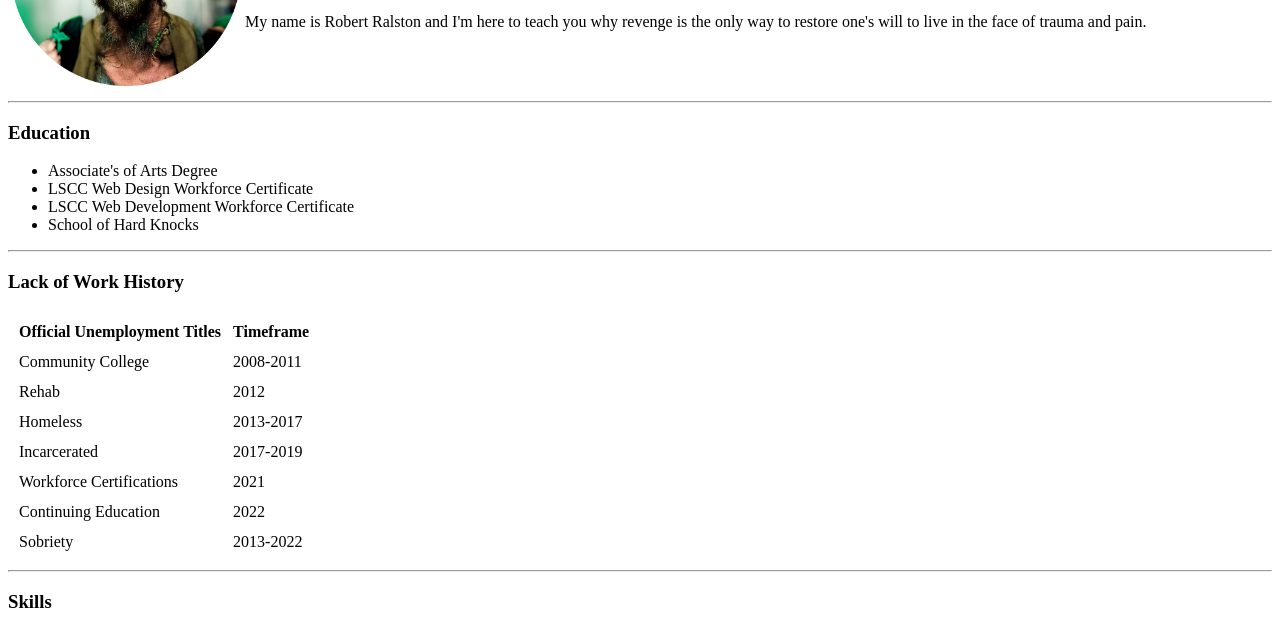
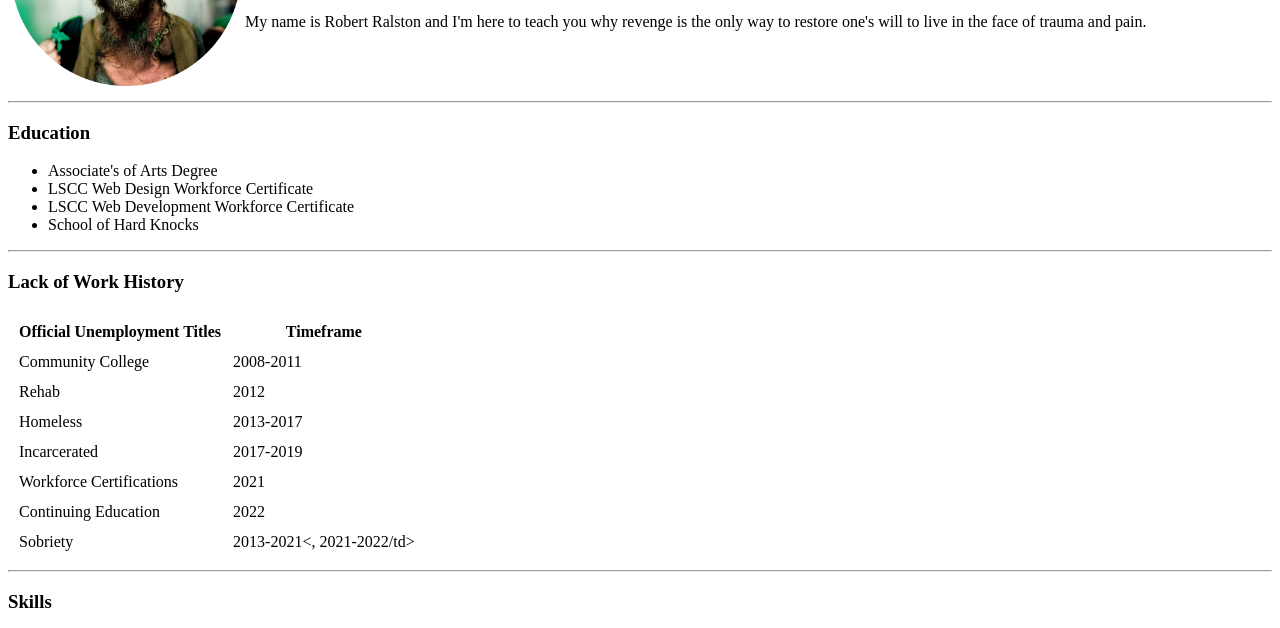
Before and after one commit to Zombologist/cv, a plain HTML site: page index.html in a window 1280 px wide. Shown: the part 155-783 px from the top of the page. Drawn offline with Linux system fonts and the light colour scheme.

Commit message:
Added some honesty to the timeline

```diff
--- a/index.html
+++ b/index.html
@@ -64,7 +64,7 @@
       </tr>
       <tr>
         <td>Sobriety</td>
-        <td>2013-2022</td>
+        <td>2013-2021<, 2021-2022/td>
       </tr>
     </table>
 
```
